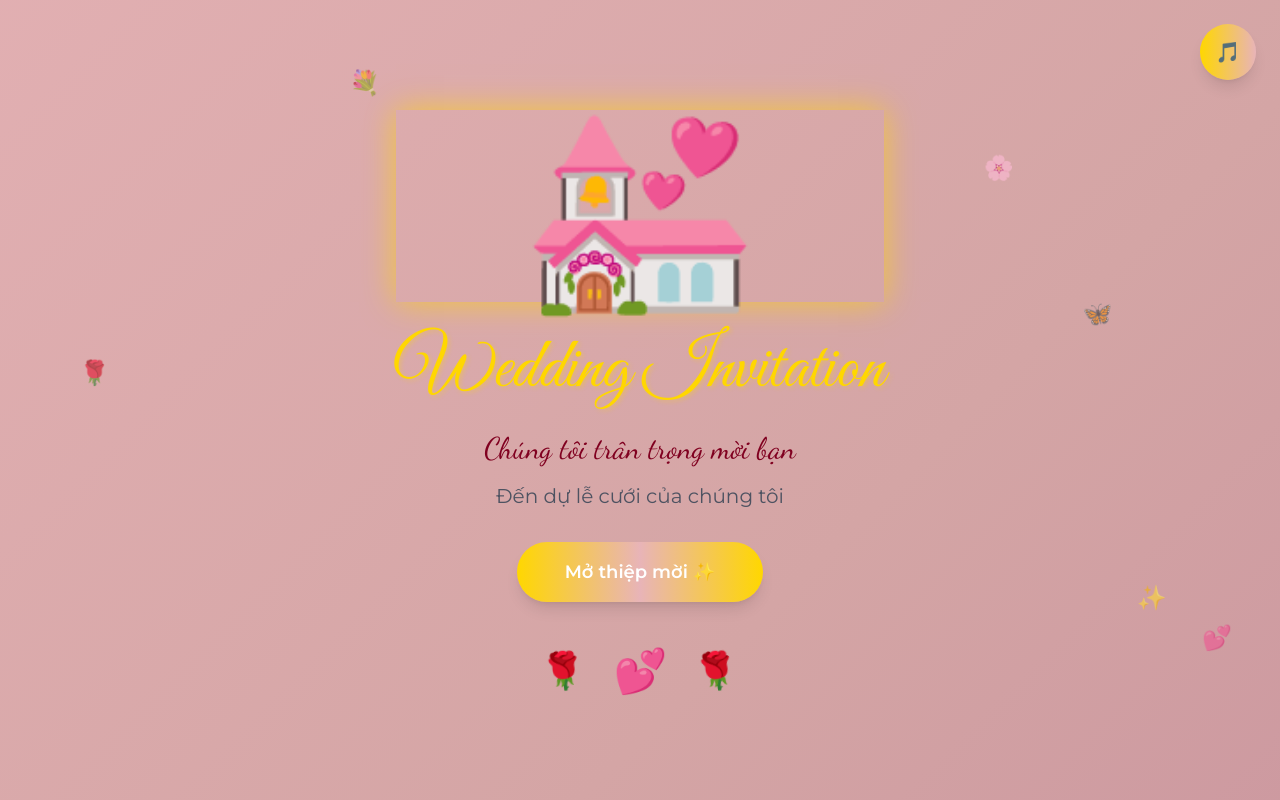
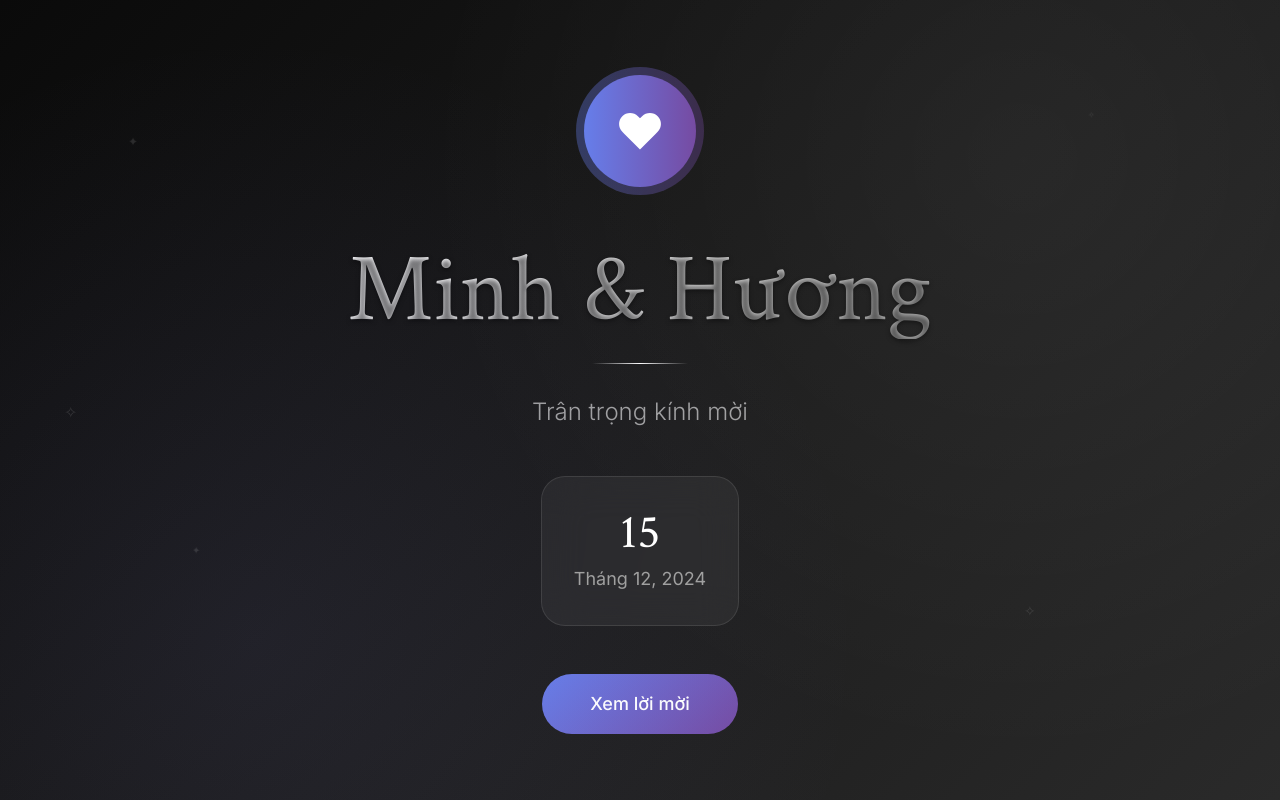
Before and after one commit to thepKz/wedding-bolt, a React (Vite) app: page / in a window 1280 px wide. Built offline with nearby package versions, Linux system fonts and the light colour scheme.

Commit message:
Modern Professional Wedding Invitation

```diff
--- a/index.html
+++ b/index.html
@@ -4,10 +4,7 @@
     <meta charset="UTF-8" />
     <link rel="icon" type="image/svg+xml" href="/wedding-rings.svg" />
     <meta name="viewport" content="width=device-width, initial-scale=1.0" />
-    <title>💍 Wedding Invitation - Lời Mời Cưới Sang Trọng</title>
-    <link rel="preconnect" href="https://fonts.googleapis.com">
-    <link rel="preconnect" href="https://fonts.gstatic.com" crossorigin>
-    <link href="https://fonts.googleapis.com/css2?family=Playfair+Display:wght@400;500;600;700&family=Dancing+Script:wght@400;500;600;700&family=Montserrat:wght@300;400;500;600&family=Great+Vibes&display=swap" rel="stylesheet">
+    <title>Wedding Invitation - Minh & Hương</title>
   </head>
   <body>
     <div id="root"></div>
--- a/src/App.tsx
+++ b/src/App.tsx
@@ -1,58 +1,24 @@
 import React, { useState, useEffect } from 'react';
 import { motion, AnimatePresence } from 'framer-motion';
-import Confetti from 'react-confetti';
 import WelcomeScreen from './components/WelcomeScreen';
 import InvitationCard from './components/InvitationCard';
 import WeddingDetails from './components/WeddingDetails';
 import RSVPForm from './components/RSVPForm';
 import PhotoGallery from './components/PhotoGallery';
 import FloatingElements from './components/FloatingElements';
-import MusicPlayer from './components/MusicPlayer';
 
-type Screen = 'welcome' | 'invitation' | 'details' | 'rsvp' | 'gallery' | 'celebration';
+type Screen = 'welcome' | 'invitation' | 'details' | 'rsvp' | 'gallery' | 'thank-you';
 
 function App() {
   const [currentScreen, setCurrentScreen] = useState<Screen>('welcome');
-  const [showConfetti, setShowConfetti] = useState(false);
-  const [windowDimensions, setWindowDimensions] = useState({
-    width: window.innerWidth,
-    height: window.innerHeight,
-  });
-
-  useEffect(() => {
-    const handleResize = () => {
-      setWindowDimensions({
-        width: window.innerWidth,
-        height: window.innerHeight,
-      });
-    };
-
-    window.addEventListener('resize', handleResize);
-    return () => window.removeEventListener('resize', handleResize);
-  }, []);
 
   const handleScreenChange = (screen: Screen) => {
     setCurrentScreen(screen);
-    if (screen === 'celebration') {
-      setShowConfetti(true);
-      setTimeout(() => setShowConfetti(false), 5000);
-    }
   };
 
   return (
-    <div className="min-h-screen luxury-bg relative overflow-hidden">
-      {showConfetti && (
-        <Confetti
-          width={windowDimensions.width}
-          height={windowDimensions.height}
-          recycle={false}
-          numberOfPieces={200}
-          colors={['#FFD700', '#FFA500', '#FF69B4', '#FF1493', '#DC143C']}
-        />
-      )}
-
+    <div className="min-h-screen modern-bg relative overflow-hidden">
       <FloatingElements />
-      <MusicPlayer />
 
       <AnimatePresence mode="wait">
         {currentScreen === 'welcome' && (
@@ -83,7 +49,7 @@ function App() {
             key="rsvp"
             onNext={() => handleScreenChange('gallery')}
             onBack={() => handleScreenChange('details')}
-            onCelebrate={() => handleScreenChange('celebration')}
+            onSubmit={() => handleScreenChange('thank-you')}
           />
         )}
 
@@ -94,33 +60,34 @@ function App() {
           />
         )}
 
-        {currentScreen === 'celebration' && (
+        {currentScreen === 'thank-you' && (
           <motion.div
-            key="celebration"
-            initial={{ opacity: 0, scale: 0.8 }}
+            key="thank-you"
+            initial={{ opacity: 0, scale: 0.9 }}
             animate={{ opacity: 1, scale: 1 }}
-            exit={{ opacity: 0, scale: 0.8 }}
+            exit={{ opacity: 0, scale: 0.9 }}
             className="min-h-screen flex items-center justify-center p-6"
           >
-            <div className="text-center glass-effect p-12 rounded-3xl golden-border max-w-2xl">
+            <div className="text-center glass-card p-12 max-w-2xl">
               <motion.div
-                animate={{ rotate: 360 }}
-                transition={{ duration: 2, repeat: Infinity, ease: "linear" }}
-                className="text-8xl mb-6"
+                initial={{ scale: 0 }}
+                animate={{ scale: 1 }}
+                transition={{ delay: 0.3, type: "spring", bounce: 0.5 }}
+                className="text-6xl mb-8"
               >
-                💍
+                ✨
               </motion.div>
-              <h1 className="text-4xl md:text-6xl font-great-vibes text-gold mb-6 text-shadow-gold">
-                Cảm ơn bạn!
+              <h1 className="text-4xl md:text-5xl font-crimson gradient-text mb-6">
+                Cảm ơn bạn
               </h1>
-              <p className="text-xl text-burgundy font-montserrat mb-8">
+              <p className="text-xl text-text-secondary mb-8 leading-relaxed">
                 Chúng tôi rất mong được chia sẻ ngày đặc biệt này cùng bạn
               </p>
               <motion.button
                 whileHover={{ scale: 1.05 }}
                 whileTap={{ scale: 0.95 }}
                 onClick={() => handleScreenChange('welcome')}
-                className="px-8 py-4 bg-gradient-to-r from-gold to-rose-gold text-white font-semibold rounded-full hover-lift"
+                className="modern-button px-8 py-4 rounded-full font-medium"
               >
                 Quay lại trang chủ
               </motion.button>
--- a/src/components/FloatingElements.tsx
+++ b/src/components/FloatingElements.tsx
@@ -2,28 +2,28 @@ import React from 'react';
 
 const FloatingElements: React.FC = () => {
   const elements = [
-    { emoji: '🌹', delay: 0 },
-    { emoji: '💕', delay: 1 },
-    { emoji: '✨', delay: 2 },
-    { emoji: '🦋', delay: 3 },
-    { emoji: '💐', delay: 4 },
-    { emoji: '🌸', delay: 5 },
+    { symbol: '✦', size: '12px', left: '10%', top: '20%', delay: '0s' },
+    { symbol: '✧', size: '8px', left: '85%', top: '15%', delay: '2s' },
+    { symbol: '✦', size: '10px', left: '15%', top: '70%', delay: '4s' },
+    { symbol: '✧', size: '14px', left: '80%', top: '75%', delay: '6s' },
+    { symbol: '✦', size: '6px', left: '50%', top: '10%', delay: '8s' },
+    { symbol: '✧', size: '16px', left: '5%', top: '50%', delay: '10s' },
   ];
 
   return (
-    <div className="floating-petals">
+    <div className="fixed inset-0 pointer-events-none overflow-hidden">
       {elements.map((element, index) => (
         <div
           key={index}
-          className="petal"
+          className="floating-element text-white/20"
           style={{
-            left: `${Math.random() * 100}%`,
-            top: `${Math.random() * 100}%`,
-            animationDelay: `${element.delay}s`,
-            animationDuration: `${6 + Math.random() * 4}s`,
+            left: element.left,
+            top: element.top,
+            fontSize: element.size,
+            animationDelay: element.delay,
           }}
         >
-          {element.emoji}
+          {element.symbol}
         </div>
       ))}
     </div>
--- a/src/components/InvitationCard.tsx
+++ b/src/components/InvitationCard.tsx
@@ -9,93 +9,79 @@ interface InvitationCardProps {
 const InvitationCard: React.FC<InvitationCardProps> = ({ onNext, onBack }) => {
   return (
     <motion.div
-      initial={{ opacity: 0, rotateY: -90 }}
-      animate={{ opacity: 1, rotateY: 0 }}
-      exit={{ opacity: 0, rotateY: 90 }}
-      transition={{ duration: 1 }}
+      initial={{ opacity: 0, x: 100 }}
+      animate={{ opacity: 1, x: 0 }}
+      exit={{ opacity: 0, x: -100 }}
+      transition={{ duration: 0.8 }}
       className="min-h-screen flex items-center justify-center p-6"
     >
       <div className="max-w-4xl w-full">
         <motion.div
-          initial={{ scale: 0.8, opacity: 0 }}
+          initial={{ scale: 0.9, opacity: 0 }}
           animate={{ scale: 1, opacity: 1 }}
-          transition={{ duration: 0.8, delay: 0.3 }}
-          className="wedding-card p-12 rounded-3xl golden-border text-center"
+          transition={{ duration: 0.8, delay: 0.2 }}
+          className="glass-card p-12 text-center hover-scale"
         >
-          {/* Ornamental Header */}
           <motion.div
             initial={{ opacity: 0, y: -20 }}
             animate={{ opacity: 1, y: 0 }}
-            transition={{ duration: 0.8, delay: 0.5 }}
+            transition={{ duration: 0.6, delay: 0.4 }}
             className="mb-8"
           >
-            <div className="text-6xl ornament mb-4">❦</div>
-            <div className="h-1 w-32 bg-gradient-to-r from-transparent via-gold to-transparent mx-auto"></div>
+            <div className="w-16 h-px bg-gradient-to-r from-transparent via-accent to-transparent mx-auto mb-8"></div>
           </motion.div>
 
-          {/* Main Content */}
           <motion.div
             initial={{ opacity: 0, y: 20 }}
             animate={{ opacity: 1, y: 0 }}
-            transition={{ duration: 0.8, delay: 0.7 }}
-            className="mb-8"
+            transition={{ duration: 0.6, delay: 0.6 }}
+            className="mb-12"
           >
-            <h1 className="text-4xl md:text-5xl font-great-vibes text-burgundy mb-6">
-              Minh & Hương
+            <h1 className="text-5xl md:text-7xl font-crimson gradient-text mb-8">
+              Lời Mời Cưới
             </h1>
 
-            <div className="text-2xl md:text-3xl font-dancing text-deep-rose mb-6">
-              Trân trọng kính mời
-            </div>
-
-            <div className="text-lg md:text-xl font-montserrat text-navy mb-8 leading-relaxed">
-              <p className="mb-4">
+            <div className="space-y-6 text-text-secondary">
+              <p className="text-xl md:text-2xl font-light">
                 Chúng tôi rất hân hạnh được mời bạn đến dự
               </p>
-              <p className="text-2xl font-semibold text-burgundy mb-4">
-                LỄ CƯỚI
-              </p>
-              <p>
+              <div className="text-3xl md:text-4xl font-crimson text-white">
+                Lễ Thành Hôn
+              </div>
+              <p className="text-lg">
                 của chúng tôi vào ngày đặc biệt này
               </p>
             </div>
+          </motion.div>
 
-            <div className="bg-gradient-to-r from-champagne to-blush p-6 rounded-2xl mb-8">
-              <div className="text-3xl md:text-4xl font-dancing text-burgundy mb-2">
-                Chủ Nhật
-              </div>
-              <div className="text-5xl md:text-6xl font-playfair font-bold text-gold mb-2">
-                15
-              </div>
-              <div className="text-2xl md:text-3xl font-dancing text-burgundy">
-                Tháng 12, 2024
-              </div>
+          <motion.div
+            initial={{ opacity: 0, scale: 0.8 }}
+            animate={{ opacity: 1, scale: 1 }}
+            transition={{ duration: 0.6, delay: 0.8 }}
+            className="glass-card p-8 mb-12 bg-gradient-to-r from-accent/10 to-accent-dark/10"
+          >
+            <div className="text-2xl font-crimson text-text-secondary mb-2">
+              Chủ Nhật
+            </div>
+            <div className="text-6xl md:text-7xl font-crimson gradient-text mb-2">
+              15
+            </div>
+            <div className="text-xl font-crimson text-text-secondary">
+              Tháng 12, 2024
             </div>
           </motion.div>
 
-          {/* Ornamental Footer */}
           <motion.div
             initial={{ opacity: 0, y: 20 }}
             animate={{ opacity: 1, y: 0 }}
-            transition={{ duration: 0.8, delay: 0.9 }}
-            className="mb-8"
-          >
-            <div className="h-1 w-32 bg-gradient-to-r from-transparent via-gold to-transparent mx-auto mb-4"></div>
-            <div className="text-6xl ornament">❦</div>
-          </motion.div>
-
-          {/* Navigation Buttons */}
-          <motion.div
-            initial={{ opacity: 0, y: 20 }}
-            animate={{ opacity: 1, y: 0 }}
-            transition={{ duration: 0.8, delay: 1.1 }}
+            transition={{ duration: 0.6, delay: 1 }}
             className="flex flex-col sm:flex-row gap-4 justify-center"
           >
             <motion.button
               whileHover={{ scale: 1.05 }}
               whileTap={{ scale: 0.95 }}
               onClick={onBack}
-              className="px-8 py-3 border-2 border-gold text-gold font-semibold rounded-full hover:bg-gold hover:text-white transition-all duration-300"
+              className="modern-button px-8 py-3 rounded-full font-medium"
             >
               ← Quay lại
             </motion.button>
@@ -103,7 +89,7 @@ const InvitationCard: React.FC<InvitationCardProps> = ({ onNext, onBack }) => {
               whileHover={{ scale: 1.05 }}
               whileTap={{ scale: 0.95 }}
               onClick={onNext}
-              className="px-8 py-3 bg-gradient-to-r from-gold to-rose-gold text-white font-semibold rounded-full hover-lift"
+              className="accent-button px-8 py-3 rounded-full text-white font-medium"
             >
               Xem chi tiết →
             </motion.button>
--- a/src/components/WelcomeScreen.tsx
+++ b/src/components/WelcomeScreen.tsx
@@ -10,7 +10,7 @@ const WelcomeScreen: React.FC<WelcomeScreenProps> = ({ onNext }) => {
     <motion.div
       initial={{ opacity: 0 }}
       animate={{ opacity: 1 }}
-      exit={{ opacity: 0, scale: 1.1 }}
+      exit={{ opacity: 0 }}
       transition={{ duration: 1 }}
       className="min-h-screen flex items-center justify-center p-6"
     >
@@ -18,79 +18,64 @@ const WelcomeScreen: React.FC<WelcomeScreenProps> = ({ onNext }) => {
         <motion.div
           initial={{ scale: 0, rotate: -180 }}
           animate={{ scale: 1, rotate: 0 }}
-          transition={{ duration: 1.5, type: "spring", bounce: 0.3 }}
-          className="mb-8"
+          transition={{ duration: 1.2, type: "spring", bounce: 0.3 }}
+          className="mb-12"
         >
-          <div className="text-9xl md:text-[12rem] animate-pulse-gold">
-            💒
+          <div className="w-32 h-32 mx-auto mb-8 relative">
+            <div className="absolute inset-0 bg-gradient-to-r from-accent to-accent-dark rounded-full opacity-20 animate-pulse"></div>
+            <div className="absolute inset-2 bg-gradient-to-r from-accent to-accent-dark rounded-full flex items-center justify-center">
+              <svg width="48" height="48" viewBox="0 0 24 24" fill="none" className="text-white">
+                <path d="M20.84 4.61a5.5 5.5 0 0 0-7.78 0L12 5.67l-1.06-1.06a5.5 5.5 0 0 0-7.78 7.78l1.06 1.06L12 21.23l7.78-7.78 1.06-1.06a5.5 5.5 0 0 0 0-7.78z"
+                      fill="currentColor"/>
+              </svg>
+            </div>
           </div>
         </motion.div>
-
-        <motion.h1
-          initial={{ opacity: 0, y: 50 }}
-          animate={{ opacity: 1, y: 0 }}
-          transition={{ duration: 1, delay: 0.5 }}
-          className="text-5xl md:text-7xl font-great-vibes text-gold mb-6 text-shadow-gold"
-        >
-          Wedding Invitation
-        </motion.h1>
 
         <motion.div
           initial={{ opacity: 0, y: 30 }}
           animate={{ opacity: 1, y: 0 }}
-          transition={{ duration: 1, delay: 0.8 }}
-          className="mb-8"
+          transition={{ duration: 0.8, delay: 0.5 }}
+          className="mb-12"
         >
-          <p className="text-2xl md:text-3xl font-dancing text-burgundy mb-4">
-            Chúng tôi trân trọng mời bạn
+          <h1 className="text-6xl md:text-8xl font-crimson gradient-text mb-6 text-shadow">
+            Minh & Hương
+          </h1>
+          <div className="w-24 h-px bg-gradient-to-r from-transparent via-white to-transparent mx-auto mb-8"></div>
+          <p className="text-xl md:text-2xl text-text-secondary font-light">
+            Trân trọng kính mời
           </p>
-          <p className="text-lg md:text-xl font-montserrat text-navy opacity-80">
-            Đến dự lễ cưới của chúng tôi
-          </p>
+        </motion.div>
+
+        <motion.div
+          initial={{ opacity: 0, y: 20 }}
+          animate={{ opacity: 1, y: 0 }}
+          transition={{ duration: 0.8, delay: 0.8 }}
+          className="mb-12"
+        >
+          <div className="glass-card p-8 inline-block">
+            <div className="text-4xl md:text-5xl font-crimson text-white mb-2">
+              15
+            </div>
+            <div className="text-lg text-text-secondary">
+              Tháng 12, 2024
+            </div>
+          </div>
         </motion.div>
 
         <motion.div
           initial={{ opacity: 0, scale: 0.8 }}
           animate={{ opacity: 1, scale: 1 }}
-          transition={{ duration: 0.8, delay: 1.2 }}
+          transition={{ duration: 0.6, delay: 1.2 }}
         >
           <motion.button
-            whileHover={{
-              scale: 1.05,
-              boxShadow: "0 10px 30px rgba(255, 215, 0, 0.4)"
-            }}
+            whileHover={{ scale: 1.05 }}
             whileTap={{ scale: 0.95 }}
             onClick={onNext}
-            className="px-12 py-4 bg-gradient-to-r from-gold via-rose-gold to-gold text-white font-semibold text-lg rounded-full shadow-lg hover-lift sparkle-effect"
+            className="accent-button px-12 py-4 rounded-full text-white font-medium text-lg"
           >
-            Mở thiệp mời ✨
+            Xem lời mời
           </motion.button>
-        </motion.div>
-
-        <motion.div
-          initial={{ opacity: 0 }}
-          animate={{ opacity: 1 }}
-          transition={{ duration: 1, delay: 1.5 }}
-          className="mt-12 flex justify-center space-x-8 text-4xl"
-        >
-          <motion.span
-            animate={{ rotate: [0, 10, -10, 0] }}
-            transition={{ duration: 2, repeat: Infinity }}
-          >
-            🌹
-          </motion.span>
-          <motion.span
-            animate={{ scale: [1, 1.2, 1] }}
-            transition={{ duration: 2, repeat: Infinity, delay: 0.5 }}
-          >
-            💕
-          </motion.span>
-          <motion.span
-            animate={{ rotate: [0, -10, 10, 0] }}
-            transition={{ duration: 2, repeat: Infinity, delay: 1 }}
-          >
-            🌹
-          </motion.span>
         </motion.div>
       </div>
     </motion.div>
--- a/src/index.css
+++ b/src/index.css
@@ -1,3 +1,5 @@
+@import url('https://fonts.googleapis.com/css2?family=Inter:wght@300;400;500;600;700&family=Crimson+Text:ital,wght@0,400;0,600;1,400&display=swap');
+
 @tailwind base;
 @tailwind components;
 @tailwind utilities;
@@ -9,100 +11,134 @@
 }
 
 body {
-  font-family: 'Montserrat', sans-serif;
+  font-family: 'Inter', sans-serif;
   overflow-x: hidden;
-  background: linear-gradient(135deg, #F8F6F0 0%, #F7E7CE 50%, #E8B4B8 100%);
+  background: #0a0a0a;
+  color: #ffffff;
 }
 
-.luxury-bg {
-  background: linear-gradient(135deg,
-    #F8F6F0 0%,
-    #F7E7CE 25%,
-    #E8B4B8 50%,
-    #D4A5A5 75%,
-    #C08497 100%);
-  background-size: 400% 400%;
-  animation: gradientShift 15s ease infinite;
+.modern-bg {
+  background: linear-gradient(135deg, #0a0a0a 0%, #1a1a1a 50%, #2a2a2a 100%);
+  position: relative;
 }
 
-@keyframes gradientShift {
-  0% { background-position: 0% 50%; }
-  50% { background-position: 100% 50%; }
-  100% { background-position: 0% 50%; }
-}
-
-.sparkle-effect {
-  position: relative;
-  overflow: hidden;
-}
-
-.sparkle-effect::before {
+.modern-bg::before {
   content: '';
   position: absolute;
   top: 0;
-  left: -100%;
-  width: 100%;
-  height: 100%;
-  background: linear-gradient(90deg, transparent, rgba(255,255,255,0.6), transparent);
-  animation: shimmer 3s ease-in-out infinite;
-}
-
-.floating-petals {
-  position: absolute;
-  width: 100%;
-  height: 100%;
-  overflow: hidden;
+  left: 0;
+  right: 0;
+  bottom: 0;
+  background: radial-gradient(circle at 20% 80%, rgba(120, 119, 198, 0.1) 0%, transparent 50%),
+              radial-gradient(circle at 80% 20%, rgba(255, 255, 255, 0.05) 0%, transparent 50%);
   pointer-events: none;
 }
 
-.petal {
-  position: absolute;
-  color: rgba(212, 165, 165, 0.6);
-  animation: float 8s ease-in-out infinite;
-  font-size: 1.5rem;
+.glass-card {
+  background: rgba(255, 255, 255, 0.05);
+  backdrop-filter: blur(20px);
+  border: 1px solid rgba(255, 255, 255, 0.1);
+  border-radius: 24px;
 }
 
-.golden-border {
-  border: 2px solid transparent;
-  background: linear-gradient(white, white) padding-box,
-              linear-gradient(45deg, #FFD700, #FFA500, #FFD700) border-box;
-}
-
-.glass-effect {
-  background: rgba(255, 255, 255, 0.25);
-  backdrop-filter: blur(10px);
-  border: 1px solid rgba(255, 255, 255, 0.18);
-}
-
-.text-shadow-gold {
-  text-shadow: 2px 2px 4px rgba(255, 215, 0, 0.3);
-}
-
-.hover-lift {
-  transition: all 0.3s ease;
-}
-
-.hover-lift:hover {
-  transform: translateY(-5px);
-  box-shadow: 0 10px 30px rgba(0, 0, 0, 0.2);
-}
-
-.wedding-card {
-  background: linear-gradient(145deg, #ffffff, #f8f6f0);
-  box-shadow:
-    20px 20px 60px #d1d1d1,
-    -20px -20px 60px #ffffff;
-}
-
-.ornament {
-  background: linear-gradient(45deg, #FFD700, #FFA500);
+.gradient-text {
+  background: linear-gradient(135deg, #ffffff 0%, #a0a0a0 100%);
   background-clip: text;
   -webkit-background-clip: text;
   -webkit-text-fill-color: transparent;
 }
 
+.accent-gradient {
+  background: linear-gradient(135deg, #667eea 0%, #764ba2 100%);
+}
+
+.hover-scale {
+  transition: all 0.4s cubic-bezier(0.4, 0, 0.2, 1);
+}
+
+.hover-scale:hover {
+  transform: scale(1.02) translateY(-4px);
+  box-shadow: 0 20px 40px rgba(0, 0, 0, 0.3);
+}
+
+.floating-element {
+  position: absolute;
+  pointer-events: none;
+  opacity: 0.6;
+}
+
+.floating-element:nth-child(1) {
+  animation: float 8s ease-in-out infinite;
+}
+
+.floating-element:nth-child(2) {
+  animation: float 8s ease-in-out infinite 2s;
+}
+
+.floating-element:nth-child(3) {
+  animation: float 8s ease-in-out infinite 4s;
+}
+
+@keyframes float {
+  0%, 100% { transform: translateY(0px) rotate(0deg); }
+  25% { transform: translateY(-20px) rotate(5deg); }
+  50% { transform: translateY(-10px) rotate(-5deg); }
+  75% { transform: translateY(-30px) rotate(3deg); }
+}
+
+.text-shadow {
+  text-shadow: 0 2px 4px rgba(0, 0, 0, 0.5);
+}
+
+.modern-button {
+  background: linear-gradient(135deg, rgba(255, 255, 255, 0.1) 0%, rgba(255, 255, 255, 0.05) 100%);
+  border: 1px solid rgba(255, 255, 255, 0.2);
+  backdrop-filter: blur(10px);
+  transition: all 0.3s ease;
+}
+
+.modern-button:hover {
+  background: linear-gradient(135deg, rgba(255, 255, 255, 0.2) 0%, rgba(255, 255, 255, 0.1) 100%);
+  border-color: rgba(255, 255, 255, 0.3);
+  transform: translateY(-2px);
+}
+
+.accent-button {
+  background: linear-gradient(135deg, #667eea 0%, #764ba2 100%);
+  border: none;
+  transition: all 0.3s ease;
+}
+
+.accent-button:hover {
+  background: linear-gradient(135deg, #5a6fd8 0%, #6a4190 100%);
+  transform: translateY(-2px);
+  box-shadow: 0 10px 30px rgba(102, 126, 234, 0.3);
+}
+
+.timeline-line {
+  background: linear-gradient(to bottom, transparent, rgba(255, 255, 255, 0.2), transparent);
+}
+
+.form-input {
+  background: rgba(255, 255, 255, 0.05);
+  border: 1px solid rgba(255, 255, 255, 0.1);
+  backdrop-filter: blur(10px);
+  transition: all 0.3s ease;
+}
+
+.form-input:focus {
+  background: rgba(255, 255, 255, 0.1);
+  border-color: rgba(102, 126, 234, 0.5);
+  outline: none;
+  box-shadow: 0 0 0 3px rgba(102, 126, 234, 0.1);
+}
+
+.photo-overlay {
+  background: linear-gradient(to top, rgba(0, 0, 0, 0.8) 0%, transparent 100%);
+}
+
 @media (max-width: 768px) {
-  .luxury-bg {
-    background-size: 200% 200%;
+  .glass-card {
+    border-radius: 16px;
   }
 }
```
Also changed, not shown: src/components/PhotoGallery.tsx (+13 -13 lines), src/components/RSVPForm.tsx (+30 -28 lines), src/components/WeddingDetails.tsx (+47 -57 lines), tailwind.config.js (+30 -53 lines).
